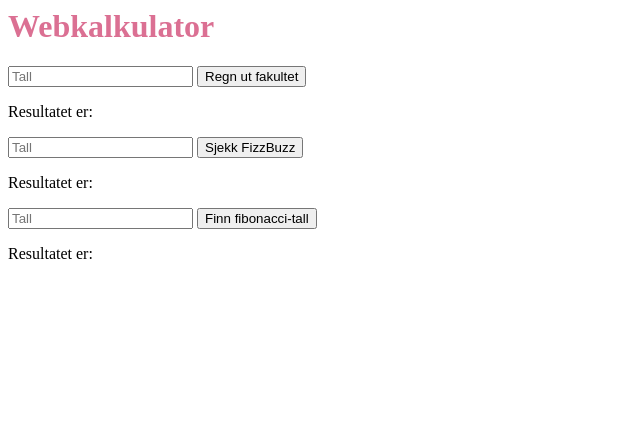
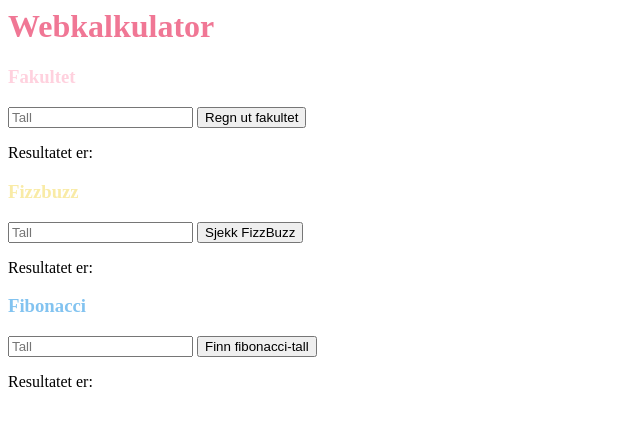
Before and after one commit to carmenmaria11/web-kalkulator, a website: page index.html in a window 1280 px wide. Shown: the whole page, without its empty margins (0-640 px from the left). Drawn offline with Linux system fonts and the light colour scheme.

Commit message:
Enda flere farger

```diff
--- a/index.html
+++ b/index.html
@@ -1,5 +1,6 @@
-<h1 style="color: palevioletred;">Webkalkulator</h1>
+<h1 style="color: 	#f07795;">Webkalkulator</h1>
 
+<h3 style="color: 	#ffd1de;">Fakultet</h3>
 <div id="fakultet">
     <form>
         <input name="tall" placeholder="Tall" type="number">
@@ -10,6 +11,7 @@
     </p>
 </div>
 
+<h3 style="color: #f9eba6;">Fizzbuzz</h3>
 <div id="fizzbuzz">
     <form>
         <input name="tall" placeholder="Tall" type="number">
@@ -20,6 +22,7 @@
     </p>
 </div>
 
+<h3 style="color: #82c3f0;">Fibonacci</h3>
 <div id="fibonacci">
     <form>
         <input name="tall" placeholder="Tall" type="number">
```
